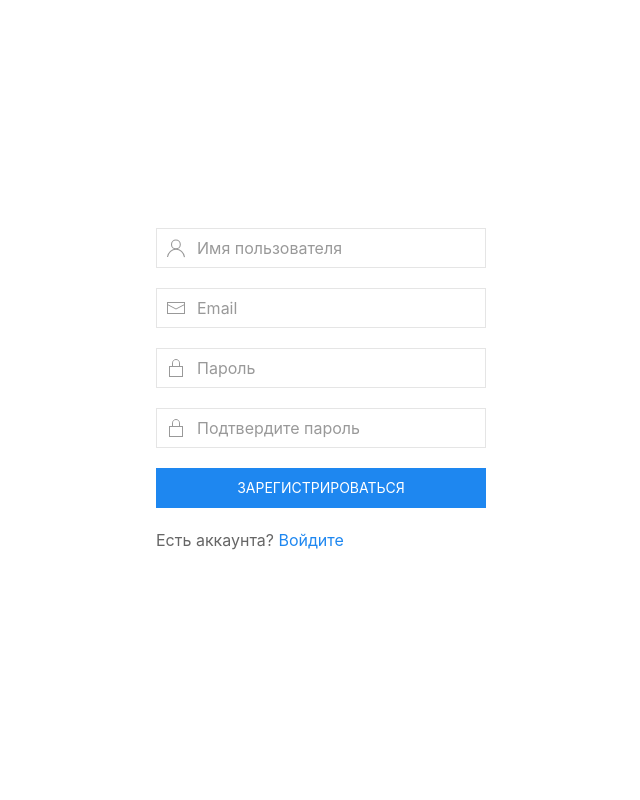
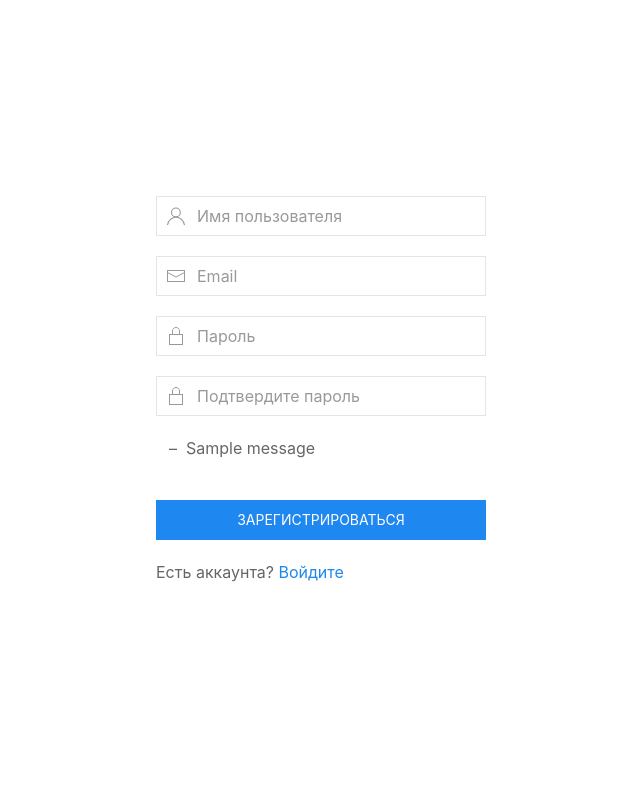
Before and after one commit to crutoboy/codder_book, a Django app: page /login/signup/ in a window 1280 px wide. Shown: the whole page, without its empty margins (319-959 px from the left). Run offline with Django 5.2, Linux system fonts and the light colour scheme; tables that the repository leaves empty hold one stand-in row (values such as "Sample post"); one stand-in notice (Sample message) is shown; some libraries are stand-ins or nearby versions.

Commit message:
add show message on registration and login

```diff
--- a/authentication/templates/signup.html
+++ b/authentication/templates/signup.html
@@ -16,7 +16,7 @@
 
 <body>
   <div class="uk-container">
-    <div class="uk-container uk-flex uk-flex-center uk-flex-middle" style="min-height: 100vh;">
+    <div class="uk-container uk-container-xsmall uk-flex uk-flex-center uk-flex-middle" style="min-height: 100vh;">
       <form method="post">
         {% csrf_token %}
         <div class="uk-margin">
@@ -34,17 +34,28 @@
         <div class="uk-margin">
           <div class="uk-inline uk-width-1-1">
             <span class="uk-form-icon" uk-icon="icon: lock"></span>
-            <button class="uk-form-icon uk-form-icon-flip" href="#" uk-icon="icon: eye" id="visible_password" style="z-index: 100;"></button>
+            <button class="uk-form-icon uk-form-icon-flip" href="#" uk-icon="icon: eye" id="visible_password"
+              style="z-index: 100;"></button>
             <input class="uk-input" type="password" id="password1" name="password1" placeholder="Пароль">
           </div>
         </div>
         <div class="uk-margin">
           <div class="uk-inline uk-width-1-1">
             <span class="uk-form-icon" uk-icon="icon: lock"></span>
-            <!-- <button class="uk-form-icon uk-form-icon-flip" href="#" uk-icon="icon: eye" id="visible_password" style="z-index: 100;"></button> -->
             <input class="uk-input" type="password" id="password2" name="password2" placeholder="Подтвердите пароль">
           </div>
         </div>
+        {% if messages %}
+          <div class="uk-margin uk-width-1-1">
+            <div class="uk-inline uk-width-1-1">
+              <ul class="uk-list uk-list-hyphen">
+                {% for message in messages %}
+                <li>{{ message }}</li>
+                {% endfor %}
+              </ul>
+            </div>
+          </div>
+        {% endif %}
         <div class="uk-margin uk-width-1-1">
           <div class="uk-inline uk-width-1-1">
             <input class="uk-input uk-button uk-button-primary" type="submit" value="Зарегистрироваться">
@@ -60,7 +71,7 @@
   </div>
 
   {% load static %}
-  <script src="../..{% static "/js/hide_visible_password.js" %}"></script>
+  <script src="../..{% static " /js/hide_visible_password.js" %}"></script>
   <script>
     // скрытие/открытие пароля
     let visible_password_btn1 = document.getElementById('visible_password1')
--- a/authentication/views.py
+++ b/authentication/views.py
@@ -8,15 +8,13 @@ def signin(request):
     if request.method == "POST":
         username = request.POST.get('user')
         password = request.POST.get('password')
-        print(username, password)
         user = authenticate(username=username, password=password)
         if user is not None:
             login(request, user)
-            print(1)
             return redirect('/')
         else:
-            print(2)
-            return render(request, 'signin.html')
+            messages.error(request, 'Неверное имя или пароль')
+            return redirect('login')
     return render(request, 'signin.html')
 
 def signup(request):
@@ -30,13 +28,11 @@ def signup(request):
         # Проверка на совпадение паролей
         if password != password2:
             messages.error(request, 'Пароли не совпадают')
-            print('Пароли не совпадают')
             return redirect('register')
 
         # Проверка на уникальность имени пользователя
         if User.objects.filter(username=username).exists():
             messages.error(request, 'Пользователь с таким именем уже существует')
-            print('Пользователь с таким именем уже существует')
             return redirect('register')
 
         # Создаем нового пользователя
@@ -44,7 +40,6 @@ def signup(request):
         user.save()
 
         messages.success(request, 'Регистрация прошла успешно! Вы можете войти в систему.')
-        print('Регистрация прошла успешно! Вы можете войти в систему.')
         return redirect('login')  # Перенаправление после успешной регистрации
 
     return render(request, 'signup.html')
```
Also changed, not shown: authentication/templates/signin.html (+11 -0 lines).
